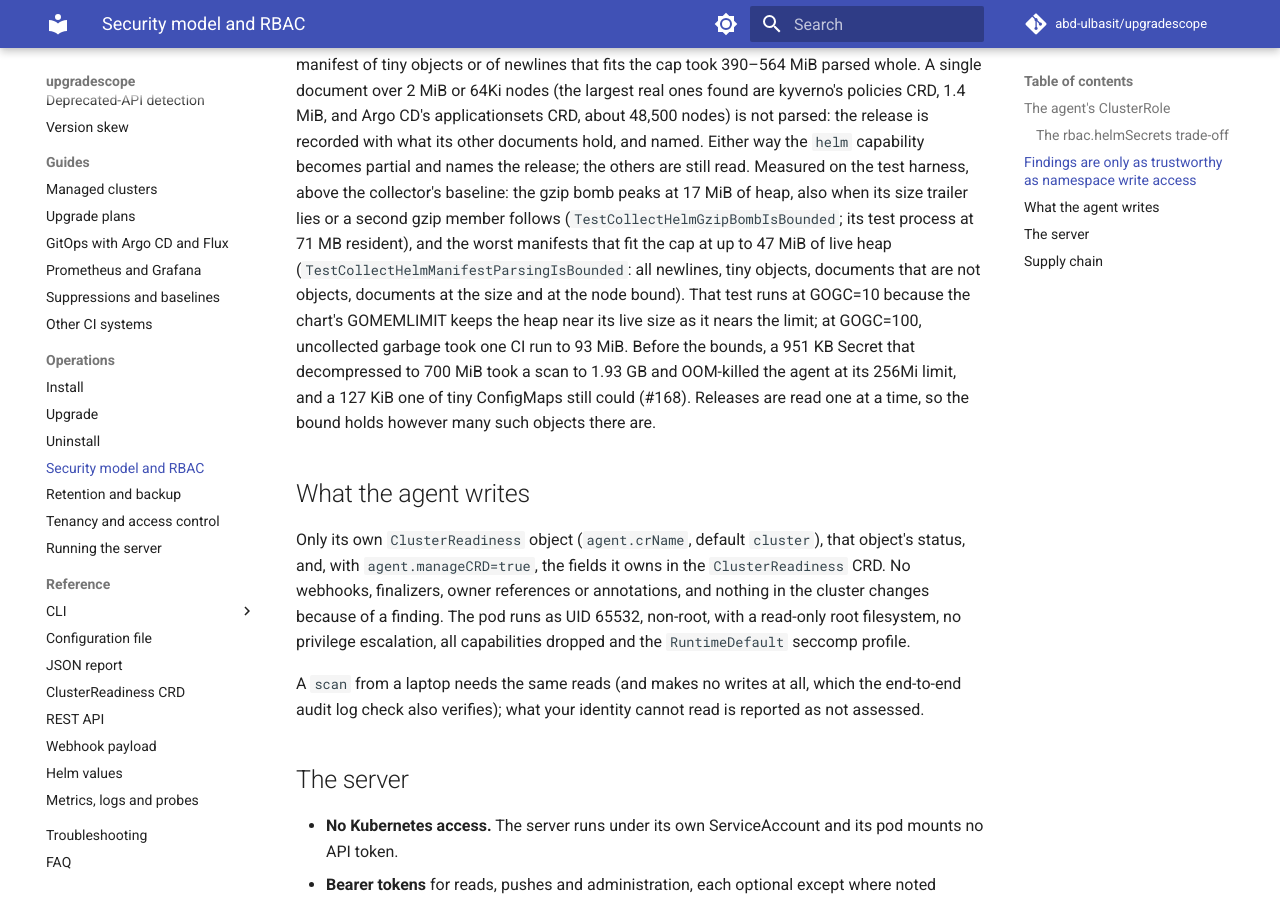
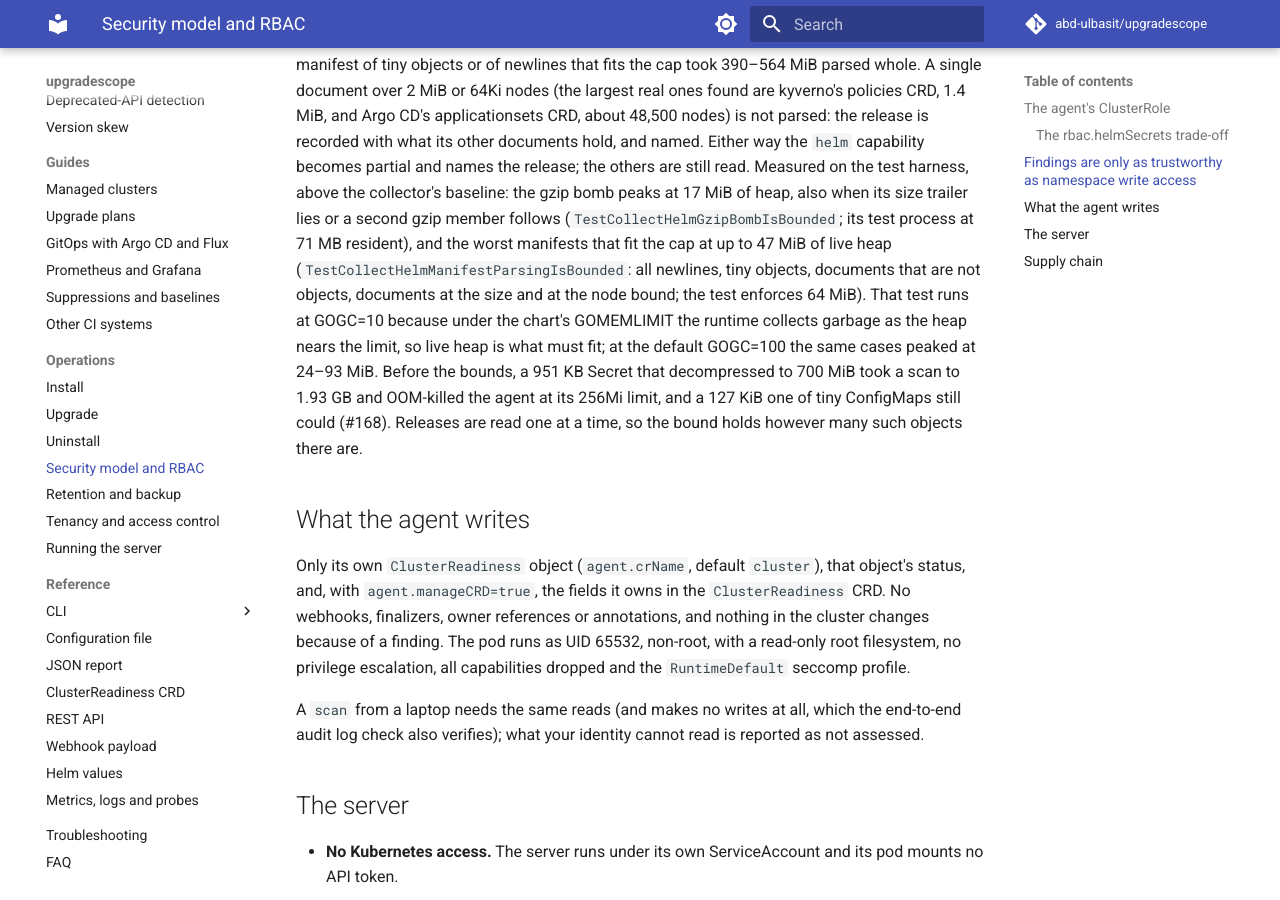
Before and after one commit to abd-ulbasit/upgradescope, an MkDocs documentation site: the page built from docs/operations/security-model-and-rbac.md, in a window 1280 px wide and 900 px high, scrolled down 2909 px. Built offline with MkDocs 1.6.1 and Material for MkDocs 9.7.7, drawn with Linux system fonts in a browser that asks for light colours; comment, search, counter and statistics services are not loaded.

Commit message:
test(collect): review of #183: exact live figure, readable HE-04 wording, CHANGELOG figure, t.Cleanup
Co-Authored-By: Claude Opus 5.5 <noreply@anthropic.com>

```diff
--- a/docs/operations/security-model-and-rbac.md
+++ b/docs/operations/security-model-and-rbac.md
@@ -107,9 +107,10 @@ second gzip member follows (`TestCollectHelmGzipBombIsBounded`;
 its test process at 71 MB resident), and the worst manifests that fit
 the cap at up to 47 MiB of live heap (`TestCollectHelmManifestParsingIsBounded`:
 all newlines, tiny objects, documents that are not objects, documents at
-the size and at the node bound). That test runs at GOGC=10 because the
-chart's GOMEMLIMIT keeps the heap near its live size as it nears the
-limit; at GOGC=100, uncollected garbage took one CI run to 93 MiB.
+the size and at the node bound; the test enforces 64 MiB). That test runs
+at GOGC=10 because under the chart's GOMEMLIMIT the runtime collects
+garbage as the heap nears the limit, so live heap is what must fit; at
+the default GOGC=100 the same cases peaked at 24–93 MiB.
 Before the bounds, a 951 KB Secret that
 decompressed to 700 MiB took a scan to 1.93 GB and OOM-killed the agent at
 its 256Mi limit, and a 127 KiB one of tiny ConfigMaps still could (#168).
```
Also changed, not shown: CHANGELOG.md (+1 -1 lines), docs/claims.md (+1 -1 lines), 1 other file.
